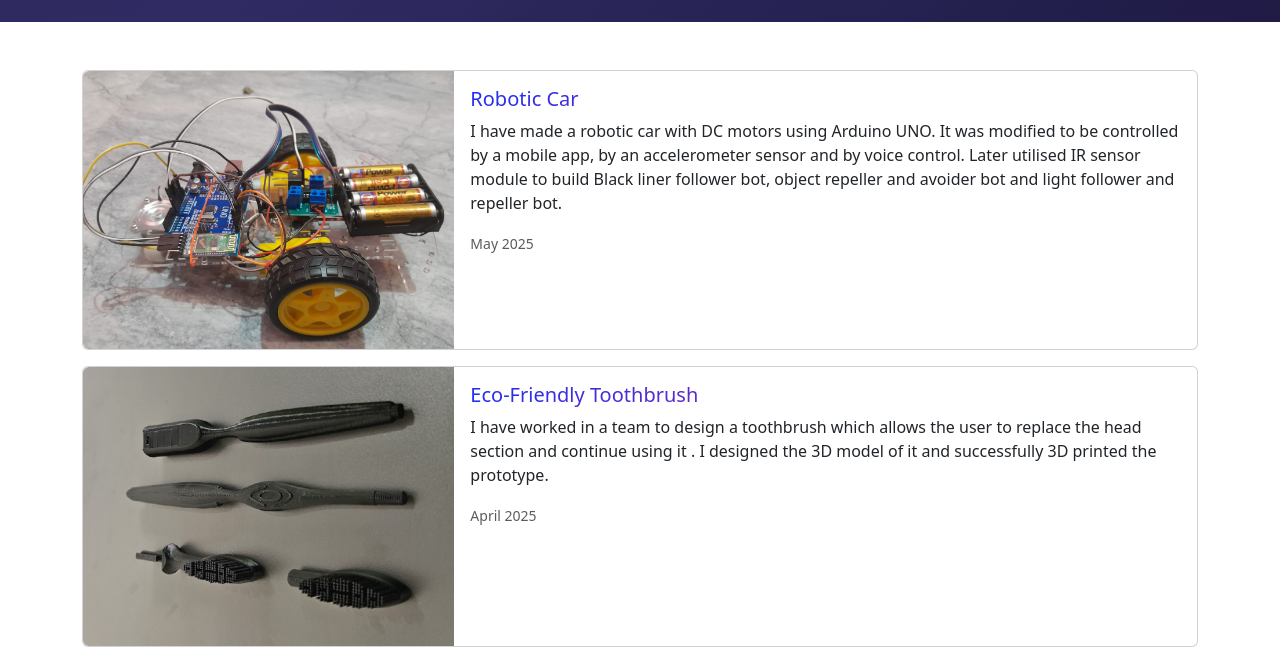
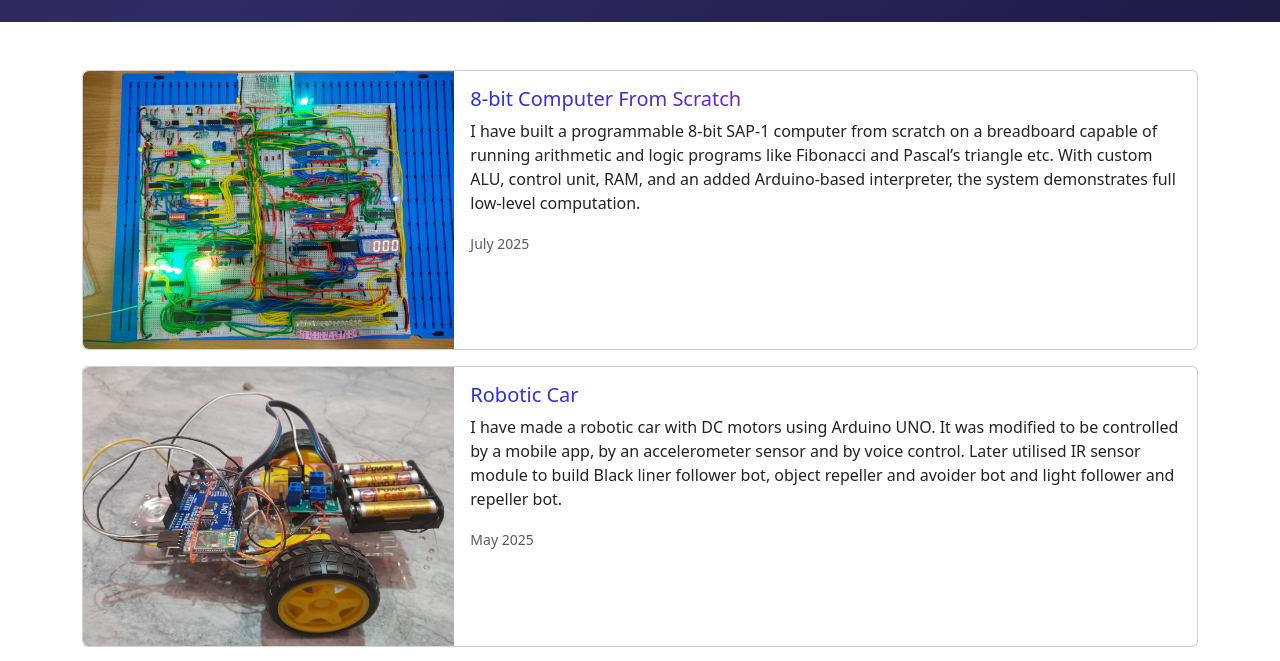
Before and after one commit to jyo-thish-j/Portfolio-of-Jyothish, a plain HTML site: page pages/activities.html in a window 1280 px wide. Shown: the part 138-799 px from the top of the page. Drawn offline with nearby package versions, Linux system fonts and the light colour scheme.

Commit message:
Add files via upload

```diff
--- a/pages/activities.html
+++ b/pages/activities.html
@@ -51,6 +51,24 @@
 
  <!-- Activities Section-->
  <section id="activities" class="container">
+     <!--card-->
+    <div class="card mb-3 col-12" >
+        <div class="row g-0">
+            <div class="col-md-4">
+            <img src="../assets/8bitComputer.jpg" class="activity-image img-fluid rounded-start" alt="...">
+            </div>
+            <div class="col-md-8">
+                <div class="card-body">
+                    <h5 class="card-title text-gradient">8-bit Computer From Scratch</h5>
+                    <p class="card-text">
+                        I have built a programmable 8-bit SAP-1 computer from scratch on a breadboard capable of running arithmetic and logic programs like Fibonacci and Pascal’s triangle etc.
+                        With custom ALU, control unit, RAM, and an added Arduino-based interpreter, the system demonstrates full low-level computation.
+                    </p>
+                    <p class="card-text"><small class="text-body-secondary">July 2025</small></p>
+                </div>
+            </div>
+        </div>
+    </div>
      <!--card-->
     <div class="card mb-3 col-12" >
         <div class="row g-0">
```
Also changed, not shown: pages/achievements.html (+1 -1 lines), pages/education.html (+2 -2 lines), assets/8bitComputer.jpg (added), assets/favicon.png (added).
